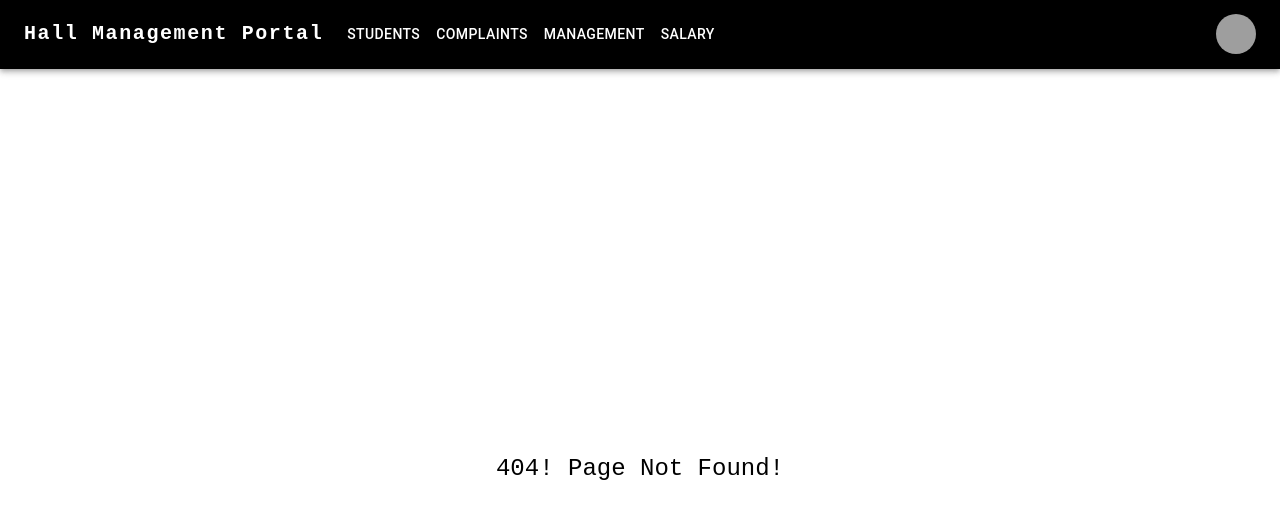
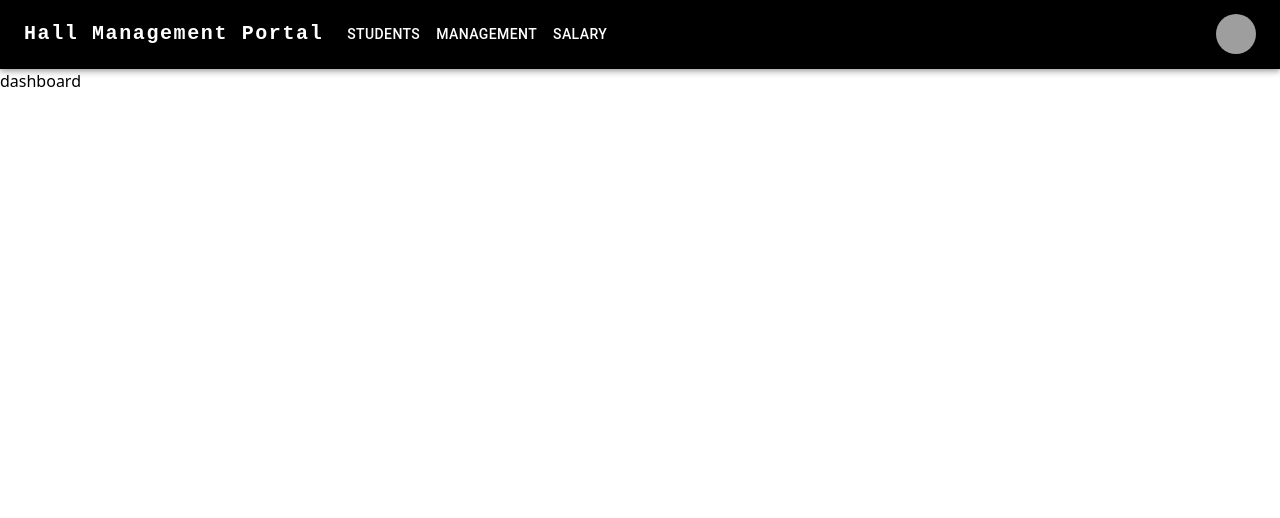
Before and after one commit to abhishekrathi16/hms_frontend, a Next.js app: page /dashboard in a window 1280 px wide. Before the commit this address had no page. Shown: the top 518 px of the page. Built offline with nearby package versions, Linux system fonts and the light colour scheme; grey boxes are pictures that could not be loaded.

Commit message:
fix: changes to navbar

```diff
--- a/components/Navbar.jsx
+++ b/components/Navbar.jsx
@@ -15,7 +15,7 @@ import { useRouter } from 'next/router'
 import useLoggerStore from "@/store/login_logoutStore";
 import useProfileStore, { loggedInProfileStore } from "@/store/profileStore";
 
-const pages = ["Students", "Complaints", "Management", "Salary"];
+const pages = ["Students", "Management", "Salary"];
 const loggedOutSettings = ["Login", "Register"];
 
 function ResponsiveAppBar() {
@@ -44,7 +44,6 @@ function ResponsiveAppBar() {
   };
 
   const handleLogOut = () => {
-    // props.setIsLoggedIn(false)
     state.setLogger()
     router.push("/")
   }
@@ -77,7 +76,7 @@ function ResponsiveAppBar() {
                 key={page}
                 onClick={handleCloseNavMenu}
                 sx={{ my: 2, color: "white", display: "block" }}
-                className={`${state.loggedIn ? "" : "none"}`}
+                className={`${state.loggedIn ? "none" : ""}`}
               >
                 <Link href={`/` + page.toLowerCase()}>{page}</Link>
               </Button>
--- /dev/null
+++ b/pages/dashboard.js
@@ -0,0 +1,9 @@
+import React from 'react'
+
+const dashboard = () => {
+  return (
+    <div>dashboard</div>
+  )
+}
+
+export default dashboard
```
Also changed, not shown: 1 other file (tests, documents, lock files or other folders).
